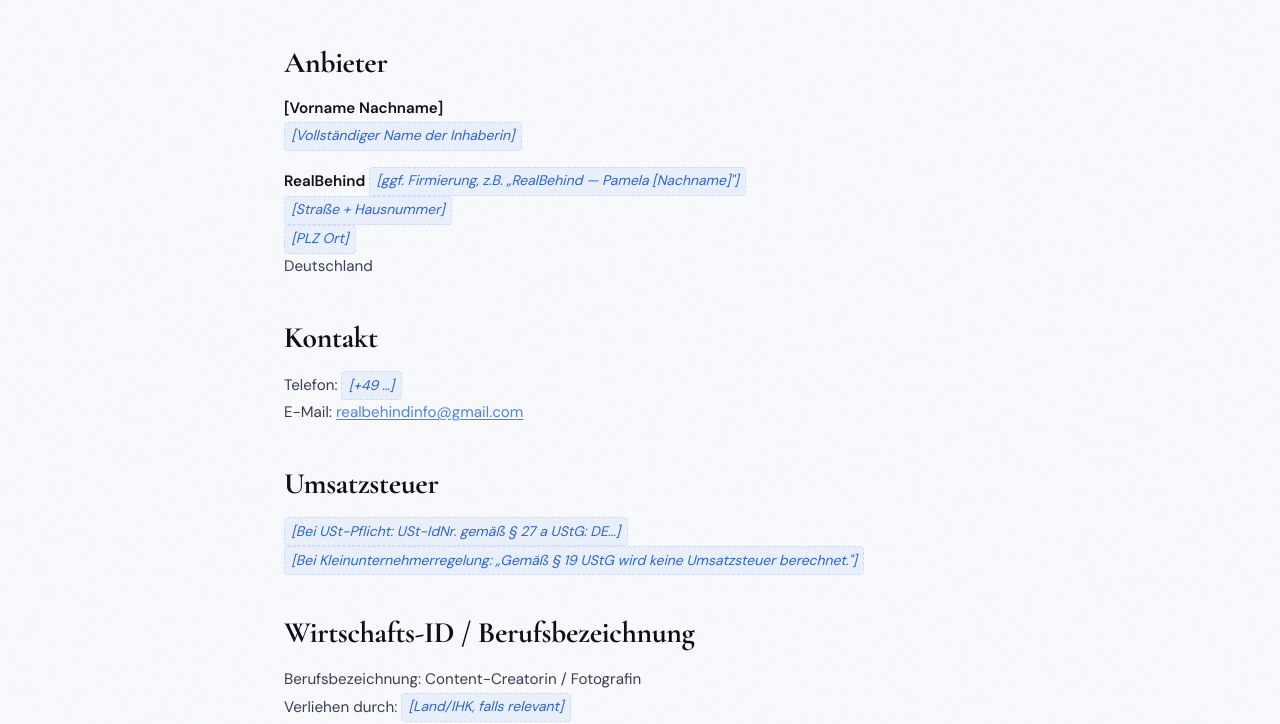
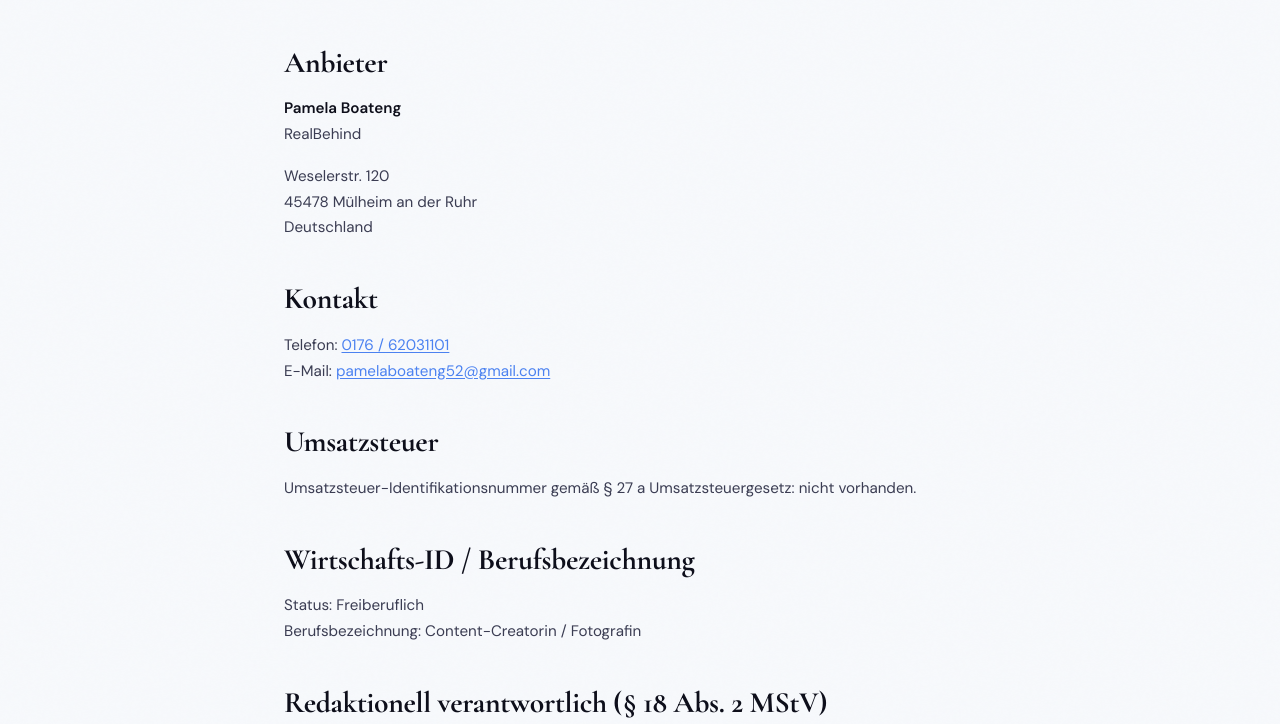
Before and after one commit to dan007niel-sudo/realbehind-funnel, a plain HTML site: page static/impressum.html in a window 1280 px wide. Shown: the part 245-969 px from the top of the page. Drawn offline with Linux system fonts and the light colour scheme.

Commit message:
update impressum contact details

```diff
--- a/static/impressum.html
+++ b/static/impressum.html
@@ -33,13 +33,12 @@
         <section>
             <h2>Anbieter</h2>
             <p>
-                <strong>[Vorname Nachname]</strong><br>
-                <em class="placeholder">[Vollständiger Name der Inhaberin]</em>
+                <strong>Pamela Boateng</strong><br>
+                RealBehind
             </p>
             <p>
-                <strong>RealBehind</strong> <em class="placeholder">[ggf. Firmierung, z.B. „RealBehind — Pamela [Nachname]"]</em><br>
-                <span class="placeholder">[Straße + Hausnummer]</span><br>
-                <span class="placeholder">[PLZ Ort]</span><br>
+                Weselerstr. 120<br>
+                45478 Mülheim an der Ruhr<br>
                 Deutschland
             </p>
         </section>
@@ -47,31 +46,30 @@
         <section>
             <h2>Kontakt</h2>
             <p>
-                Telefon: <span class="placeholder">[+49 …]</span><br>
-                E-Mail: <a href="mailto:realbehindinfo@gmail.com">realbehindinfo@gmail.com</a>
+                Telefon: <a href="tel:+4917662031101">0176 / 62031101</a><br>
+                E-Mail: <a href="mailto:pamelaboateng52@gmail.com">pamelaboateng52@gmail.com</a>
             </p>
         </section>
 
         <section>
             <h2>Umsatzsteuer</h2>
             <p>
-                <em class="placeholder">[Bei USt-Pflicht: USt-IdNr. gemäß § 27 a UStG: DE…]</em><br>
-                <em class="placeholder">[Bei Kleinunternehmerregelung: „Gemäß § 19 UStG wird keine Umsatzsteuer berechnet."]</em>
+                Umsatzsteuer-Identifikationsnummer gemäß § 27 a Umsatzsteuergesetz: nicht vorhanden.
             </p>
         </section>
 
         <section>
             <h2>Wirtschafts-ID / Berufsbezeichnung</h2>
             <p>
-                Berufsbezeichnung: Content-Creatorin / Fotografin<br>
-                Verliehen durch: <span class="placeholder">[Land/IHK, falls relevant]</span>
+                Status: Freiberuflich<br>
+                Berufsbezeichnung: Content-Creatorin / Fotografin
             </p>
         </section>
 
         <section>
             <h2>Redaktionell verantwortlich (§ 18 Abs. 2 MStV)</h2>
             <p>
-                <span class="placeholder">[Vorname Nachname]</span><br>
+                Pamela Boateng<br>
                 Anschrift: siehe oben
             </p>
         </section>
@@ -135,7 +133,7 @@
         </section>
 
         <p class="legal-footer-meta">
-            Stand: <span class="placeholder">[Datum z.B. Mai 2026]</span>
+            Stand: 20. Mai 2026
         </p>
 
     </main>
```
